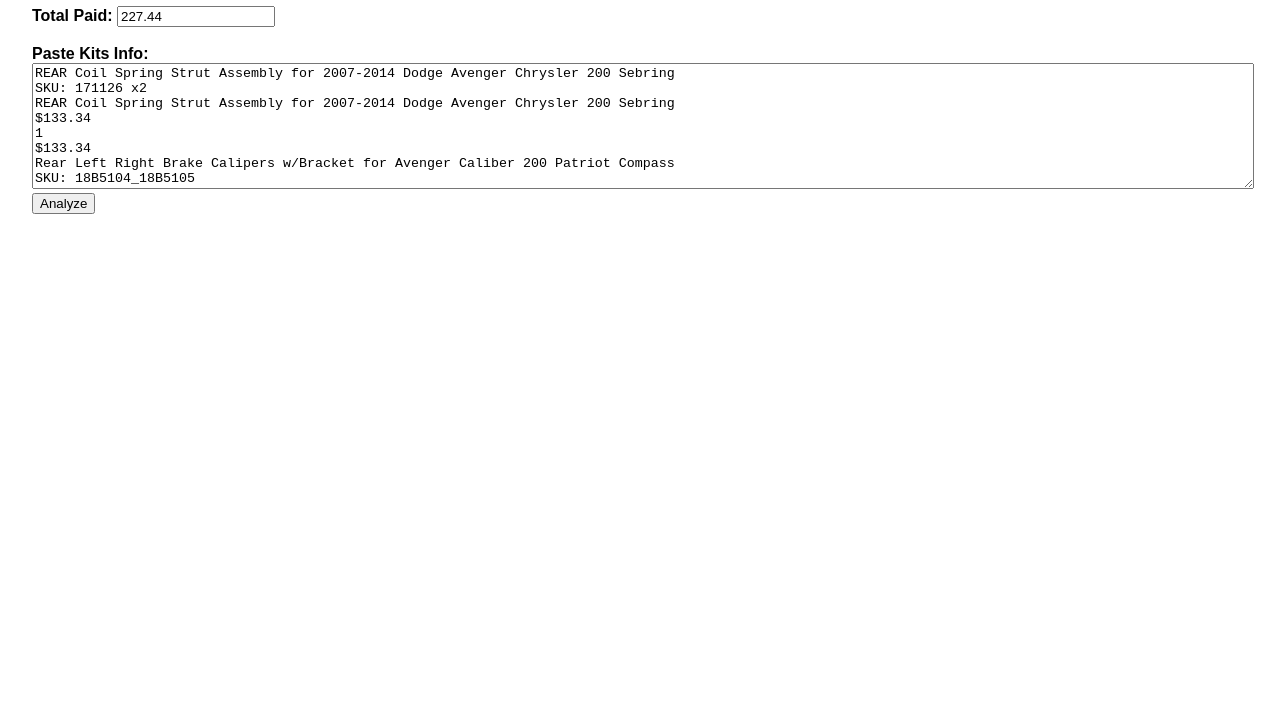
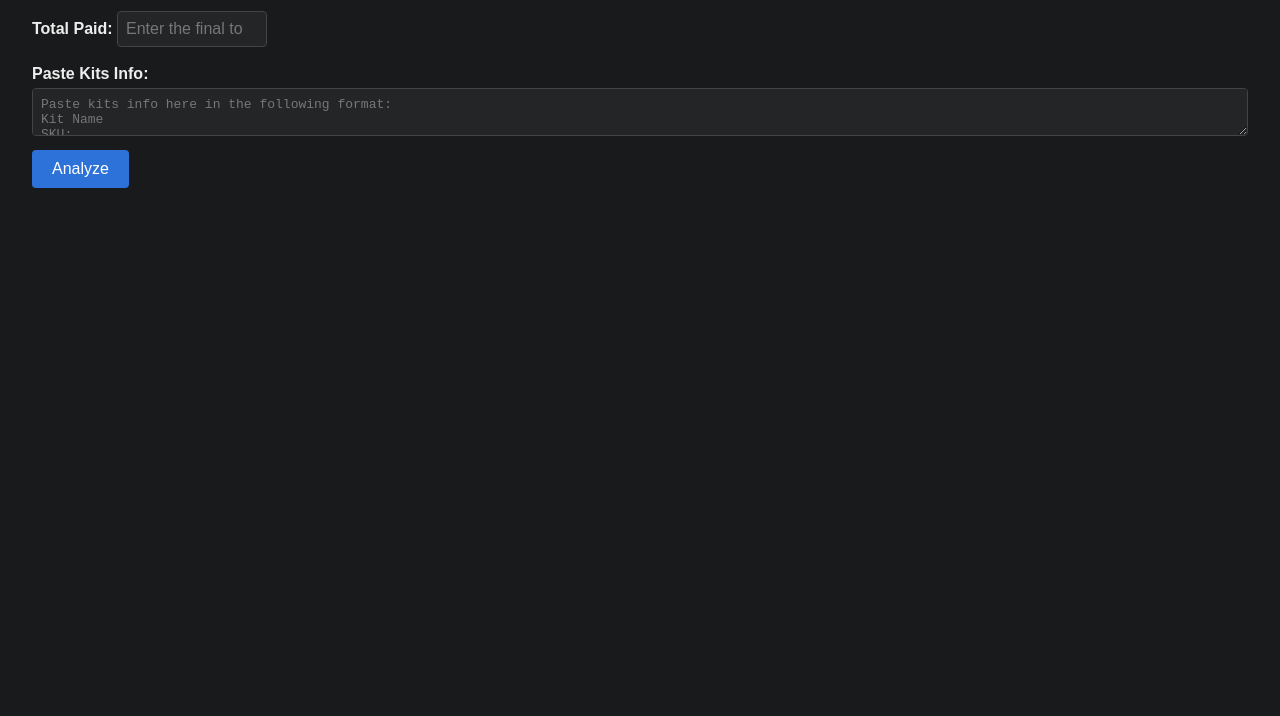
Before and after one commit to Detroitaxle/tax, a plain HTML site: page index.html in a window 1280 px wide. Shown: the part 84-800 px from the top of the page. Drawn offline with Linux system fonts and the light colour scheme.

Commit message:
Update index.html

```diff
--- a/index.html
+++ b/index.html
@@ -4,14 +4,63 @@
   <meta charset="UTF-8">
   <title>Kit Analyzer Tool - Detroitaxle</title>
   <style>
-    body { font-family: Arial, sans-serif; margin: 2em; }
+    body {
+      font-family: Arial, sans-serif;
+      margin: 2em;
+      background: #181a1b;
+      color: #eee;
+    }
     .input-area, .output-area { margin-bottom: 2em; }
-    textarea { width: 100%; min-height: 120px; }
-    input[type="number"] { width: 150px; }
-    table { border-collapse: collapse; width: 100%; margin-top: 1em; }
-    th, td { border: 1px solid #ccc; padding: 8px; }
-    th { background: #f0f0f0; }
+    textarea, input[type="number"] {
+      background: #232526;
+      color: #eee;
+      border: 1px solid #444;
+      border-radius: 4px;
+      padding: 8px;
+      font-size: 1em;
+      width: 100%;
+      box-sizing: border-box;
+      margin-top: 5px;
+    }
+    textarea::placeholder, input[type="number"]::placeholder {
+      color: #777;
+    }
+    input[type="number"] {
+      width: 150px;
+      display: inline-block;
+    }
+    button {
+      background: #2d72d9;
+      color: #fff;
+      border: none;
+      padding: 10px 20px;
+      margin-top: 10px;
+      border-radius: 4px;
+      font-size: 1em;
+      cursor: pointer;
+      transition: background 0.2s;
+    }
+    button:hover { background: #1956a3; }
+    table {
+      border-collapse: collapse;
+      width: 100%;
+      margin-top: 1em;
+      background: #232526;
+    }
+    th, td {
+      border: 1px solid #444;
+      padding: 8px;
+    }
+    th {
+      background: #222;
+      color: #fff;
+    }
     .tax-row { font-weight: bold; }
+    a { color: #6ab0f3; }
+    @media (max-width: 600px) {
+      body { margin: 0.5em; }
+      input[type="number"] { width: 100%; }
+    }
   </style>
 </head>
 <body>
@@ -19,12 +68,30 @@
   <div class="input-area">
     <label>
       <strong>Total Paid:</strong>
-      <input type="number" id="totalPaid" step="0.01" value="227.44">
+      <input
+        type="number"
+        id="totalPaid"
+        step="0.01"
+        placeholder="Enter the final total paid"
+        autocomplete="off"
+      >
     </label>
     <br><br>
     <label>
       <strong>Paste Kits Info:</strong>
-      <textarea id="kitsInfo" placeholder="Paste kits info here..."></textarea>
+      <textarea
+        id="kitsInfo"
+        placeholder="Paste kits info here in the following format:
+Kit Name
+SKU: ...
+Kit Name (repeat)
+$PriceEach
+Quantity
+$TotalForQty
+
+(Repeat above block for each kit)"
+        autocomplete="off"
+      ></textarea>
     </label>
     <br>
     <button onclick="analyzeKits()">Analyze</button>
@@ -38,13 +105,6 @@
       const kits = [];
       let i = 0;
       while (i < lines.length) {
-        // Kit structure:
-        // Name
-        // SKU: ...
-        // Name (repeated)
-        // Price per 1
-        // Quantity (a number)
-        // Price for qty (total)
         const kit = {};
         if (i + 5 >= lines.length) break; // incomplete
         kit.name = lines[i];
@@ -72,6 +132,9 @@
 
       // Render table
       let html = '';
+      if (kits.length === 0) {
+        html = '<p style="color:#f66;">No valid kit data detected. Please paste your kits info above.</p>';
+      } else {
         html += `<table>
           <tr>
             <th>Kit Name</th>
@@ -104,25 +167,9 @@
           <td><strong>$${totalPaid.toFixed(2)}</strong></td>
         </tr>`;
         html += '</table>';
-
+      }
       document.getElementById('output').innerHTML = html;
     }
-
-    // Example autofill for testing
-    document.getElementById('kitsInfo').value =
-      `REAR Coil Spring Strut Assembly for 2007-2014 Dodge Avenger Chrysler 200 Sebring
-SKU: 171126 x2
-REAR Coil Spring Strut Assembly for 2007-2014 Dodge Avenger Chrysler 200 Sebring
-$133.34
-1
-$133.34
-Rear Left Right Brake Calipers w/Bracket for Avenger Caliber 200 Patriot Compass
-SKU: 18B5104_18B5105
-Rear Left Right Brake Calipers w/Bracket for Avenger Caliber 200 Patriot Compass
-$94.10
-1
-$94.10`;
-
   </script>
 </body>
 </html>
```
Lines whose indentation alone changed are shown as unchanged.
